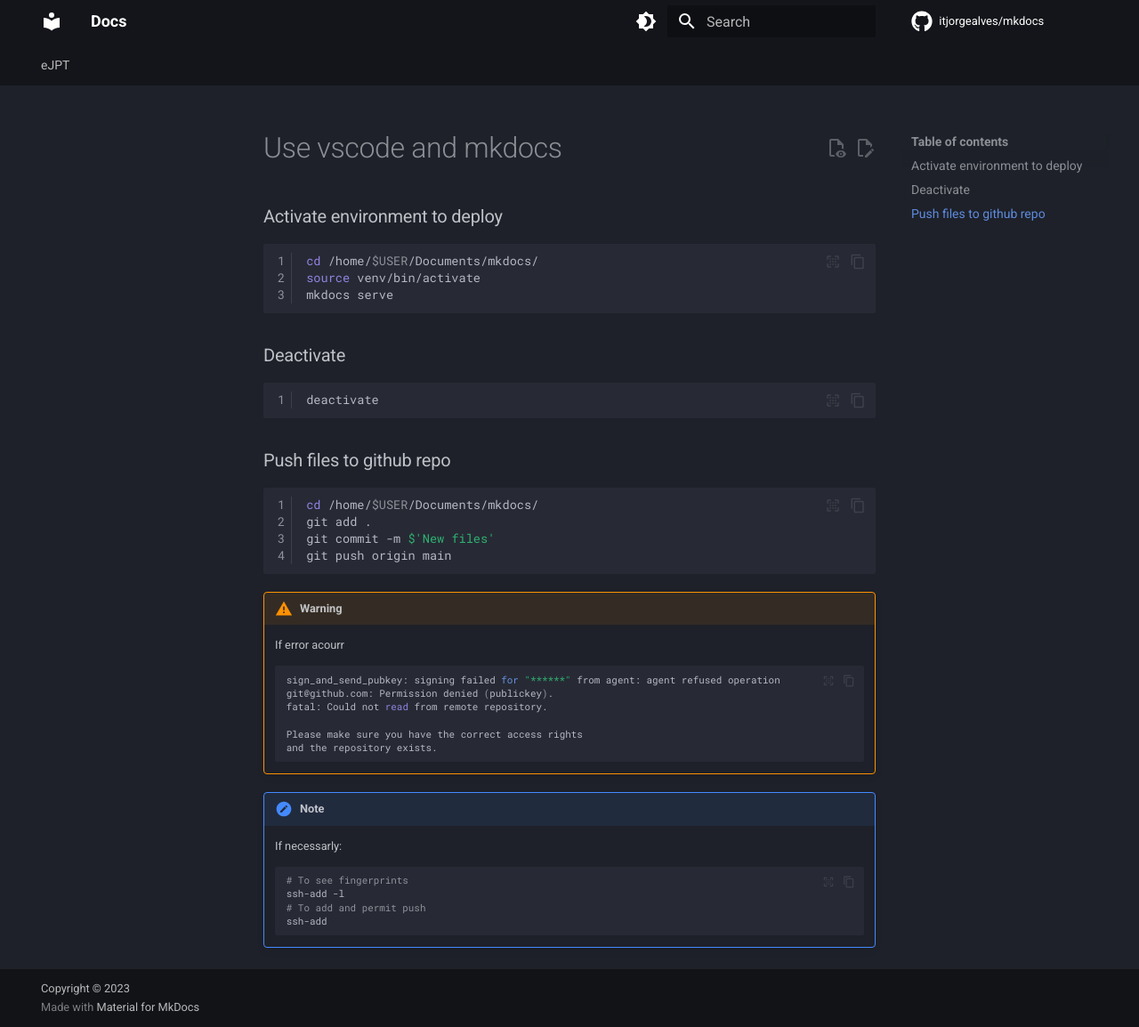
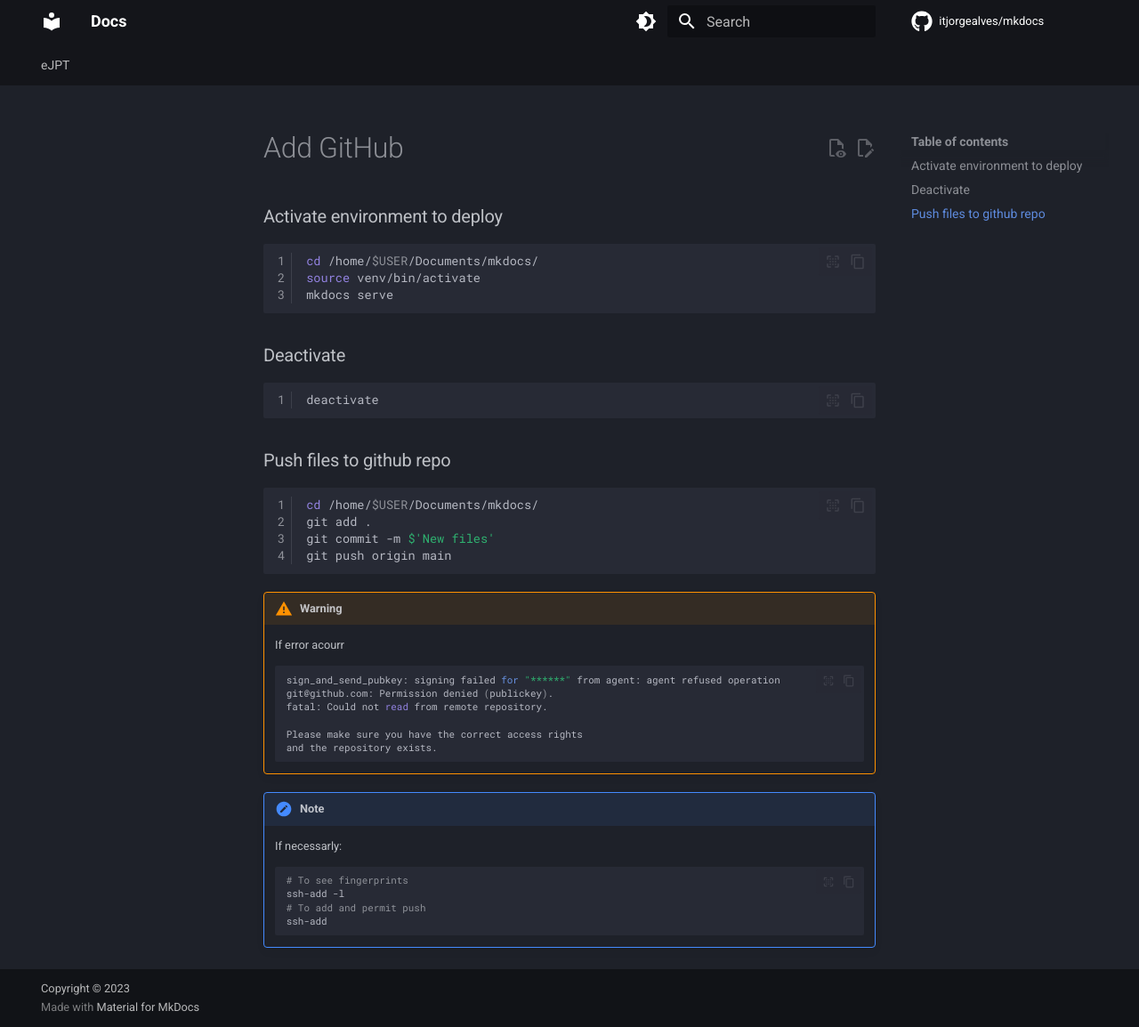
Before and after one commit to itjorgealves/mkdocs, an MkDocs documentation site: the page built from docs/use-vscode-and-mkdocs.md, in a window 1280 px wide and 1154 px high. Shown: the whole window at 89% size. Built offline with MkDocs 1.6.1 and Material for MkDocs 9.7.7, drawn with Linux system fonts in a browser that asks for light colours; comment, search, counter and statistics services are not loaded.

Commit message:
New page

````diff
--- a/docs/use-vscode-and-mkdocs.md
+++ b/docs/use-vscode-and-mkdocs.md
@@ -1,3 +1,7 @@
+---
+title: "Add GitHub"
+---
+
 ### Activate environment to deploy
 ``` bash linenums='1'
 cd /home/$USER/Documents/mkdocs/
````
